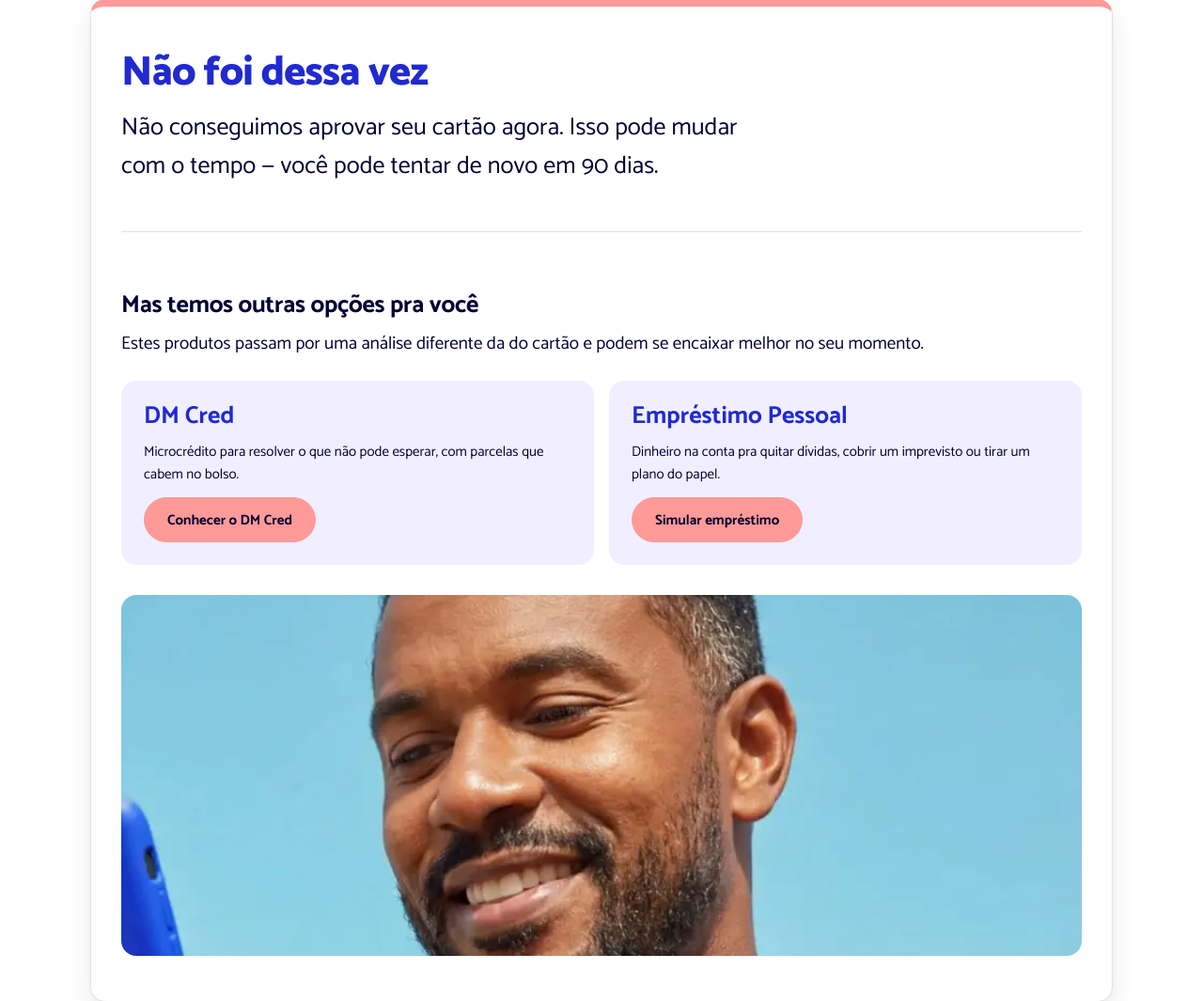
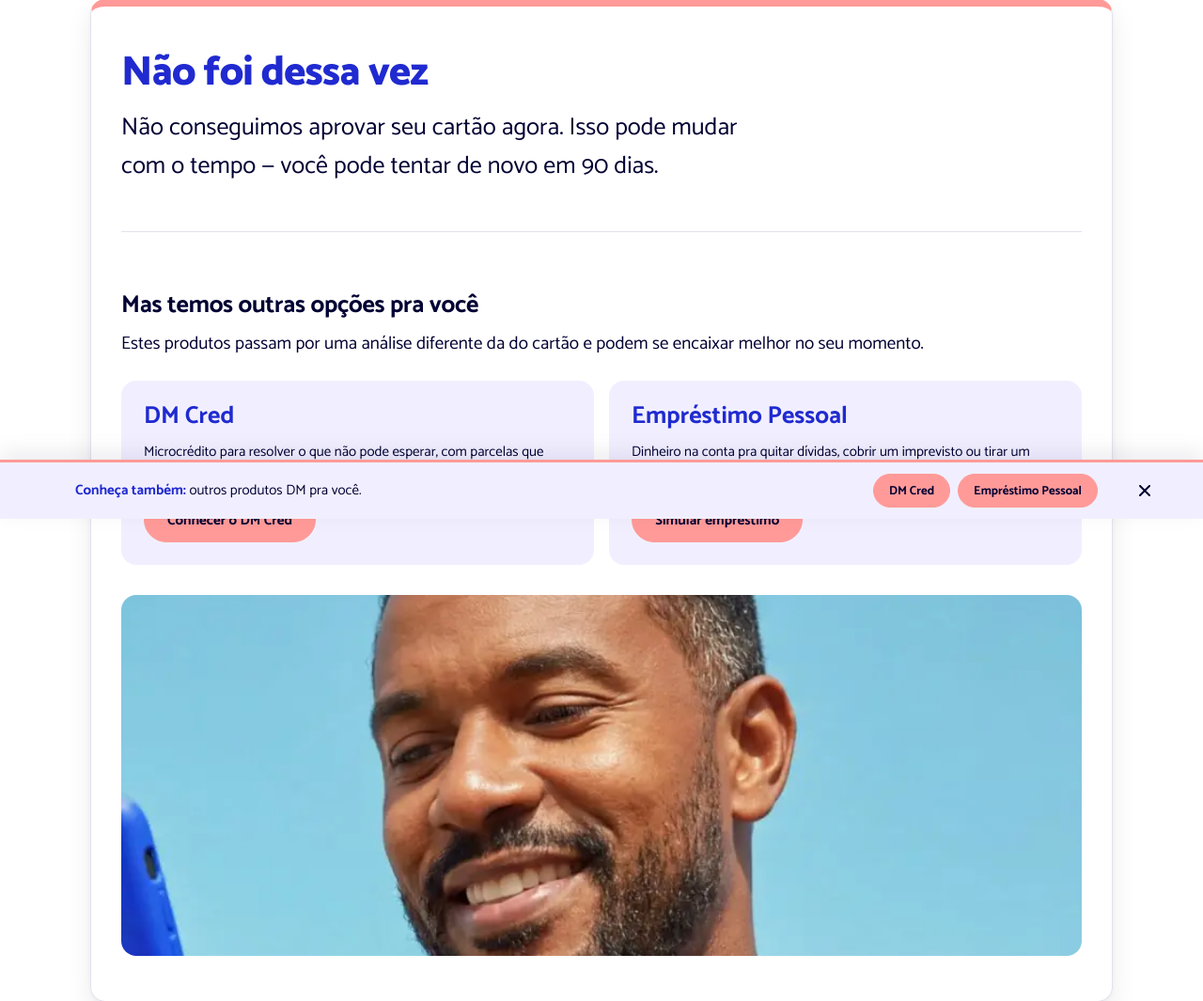
Before and after one commit to PI-Nexus/Projeto-Integrador-II, a Flask app: page /negado in a window 1280 px wide. Shown: the part 248-1313 px from the top of the page at 94% size. Run offline with Flask 3, Linux system fonts and the light colour scheme.

Commit message:
pop-op para recomendação da dm card

```diff
--- a/app/frontend/static/css/components.css
+++ b/app/frontend/static/css/components.css
@@ -1154,3 +1154,71 @@ main > h1 {
   clip-path: inset(50%);
   white-space: nowrap;
 }
+
+/* ==================================================== POP-UP DE PRODUTOS ==== */
+/*
+  Faixa fixa na base das telas de resultado. Não é modal: não bloqueia a página nem
+  rouba o foco. O JS reserva o espaço dela no fim da página (padding-bottom do body),
+  então nenhum conteúdo fica escondido atrás dela.
+*/
+.popup-produtos {
+  position: fixed;
+  inset: auto 0 0 0;
+  z-index: 40;
+  padding: var(--e-3) calc(var(--esp-borda) + var(--e-6)) var(--e-3) var(--esp-borda);
+  background: var(--dm-lilas);
+  border-top: 3px solid var(--dm-coral);
+  box-shadow: 0 -8px 24px rgb(0 0 51 / 0.08);
+  color: var(--dm-tinta);
+
+  opacity: 0;
+  transform: translateY(100%);
+  transition: opacity var(--transicao), transform var(--transicao);
+}
+.popup-produtos[hidden] { display: none; }
+.popup-produtos--visivel { opacity: 1; transform: translateY(0); }
+
+.popup-produtos__conteudo {
+  display: flex;
+  align-items: center;
+  justify-content: space-between;
+  flex-wrap: wrap;
+  gap: var(--e-2) var(--e-5);
+  max-width: var(--largura-conteudo);
+  margin-inline: auto;
+}
+.popup-produtos__texto { font-size: var(--texto-p); }
+.popup-produtos__texto strong { color: var(--dm-azul); }
+
+.popup-produtos__acoes { display: flex; flex-wrap: wrap; gap: var(--e-2); }
+.popup-produtos__acoes .btn {
+  min-height: 36px;
+  padding: 0 var(--e-4);
+  font-size: var(--texto-pp);
+}
+
+.popup-produtos__fechar {
+  position: absolute;
+  top: 50%;
+  right: var(--esp-borda);
+  transform: translateY(-50%);
+  display: grid;
+  place-items: center;
+  width: 32px;
+  height: 32px;
+  padding: 0;
+  border: 0;
+  border-radius: 50%;
+  background: transparent;
+  color: var(--dm-tinta);
+  cursor: pointer;
+  transition: background-color var(--transicao);
+}
+.popup-produtos__fechar:hover { background: var(--dm-cinza); }
+
+@media (max-width: 40rem) {
+  .popup-produtos__conteudo { flex-direction: column; align-items: stretch; }
+  .popup-produtos__acoes { display: grid; grid-template-columns: 1fr 1fr; }
+  .popup-produtos__acoes .btn { padding: 0 var(--e-2); }
+  .popup-produtos__fechar { top: var(--e-3); transform: none; }
+}
--- /dev/null
+++ b/app/frontend/static/js/popup-produtos.js
@@ -0,0 +1,51 @@
+/* ==========================================================================
+   POP-UP DE PRODUTOS — telas de resultado (aprovado, analise, negado)
+   Faixa discreta na base; aparece após um instante; fechar salva em sessionStorage.
+   ========================================================================== */
+(function () {
+  'use strict';
+
+  var CHAVE = 'dm-popup-produtos-fechado';
+  var ATRASO_MS = 1500;
+
+  function foiFechado() {
+    try { return sessionStorage.getItem(CHAVE) === '1'; } catch (e) { return false; }
+  }
+
+  function iniciar() {
+    var popup = document.getElementById('popup-produtos');
+    if (!popup || foiFechado()) return;
+
+    function abrir() {
+      popup.hidden = false;
+      // A faixa é fixa na base: reserva o espaço dela para o rodapé não ficar coberto.
+      document.body.style.paddingBottom = popup.offsetHeight + 'px';
+      window.requestAnimationFrame(function () {
+        popup.classList.add('popup-produtos--visivel');
+      });
+    }
+
+    function fechar() {
+      popup.classList.remove('popup-produtos--visivel');
+      popup.hidden = true;
+      document.body.style.paddingBottom = '';
+      document.removeEventListener('keydown', aoTeclar);
+      try { sessionStorage.setItem(CHAVE, '1'); } catch (e) { /* storage bloqueado: fecha só agora */ }
+    }
+
+    function aoTeclar(evento) {
+      if (evento.key === 'Escape') fechar();
+    }
+
+    popup.querySelector('[data-popup-fechar]').addEventListener('click', fechar);
+    document.addEventListener('keydown', aoTeclar);
+
+    window.setTimeout(abrir, ATRASO_MS);
+  }
+
+  if (document.readyState === 'loading') {
+    document.addEventListener('DOMContentLoaded', iniciar);
+  } else {
+    iniciar();
+  }
+})();
--- /dev/null
+++ b/app/frontend/templates/_popup_produtos.html
@@ -0,0 +1,19 @@
+<!-- Faixa discreta de outros produtos DM (telas de resultado). Não bloqueia a página. -->
+<aside class="popup-produtos" id="popup-produtos" aria-label="Outros produtos DM" hidden>
+  <div class="popup-produtos__conteudo">
+    <p class="popup-produtos__texto"><strong>Conheça também:</strong> outros produtos DM pra você.</p>
+
+    <div class="popup-produtos__acoes">
+      <a class="btn btn--secundario" href="https://www.vocedm.com.br/portal/" target="_blank" rel="noopener">DM Cred</a>
+      <a class="btn btn--secundario" href="https://www.vocedm.com.br/portal/" target="_blank" rel="noopener">Empréstimo Pessoal</a>
+    </div>
+  </div>
+
+  <button class="popup-produtos__fechar" type="button" aria-label="Fechar sugestões de produtos" data-popup-fechar>
+    <svg width="12" height="12" viewBox="0 0 12 12" aria-hidden="true">
+      <path d="M1 1l10 10M11 1L1 11" stroke="currentColor" stroke-width="2" stroke-linecap="round" fill="none"/>
+    </svg>
+  </button>
+</aside>
+
+<script src="{{ url_for('static', filename='js/popup-produtos.js') }}" defer></script>
--- a/app/frontend/templates/analise.html
+++ b/app/frontend/templates/analise.html
@@ -15,7 +15,8 @@
   <link rel="stylesheet" href="{{ url_for('static', filename='css/components.css') }}">
 </head>
 
-<body>
+  {% include '_popup_produtos.html' %}
+</body>
   <header class="cabecalho cabecalho--simples">
     <a class="cabecalho__logo" href="{{ url_for('routes.home') }}">
       <img src="{{ url_for('static', filename='img/logo-dm.svg') }}" width="32" height="34" alt="DM — voltar para a página inicial">
--- a/app/frontend/templates/aprovado.html
+++ b/app/frontend/templates/aprovado.html
@@ -15,7 +15,8 @@
   <link rel="stylesheet" href="{{ url_for('static', filename='css/components.css') }}">
 </head>
 
-<body>
+  {% include '_popup_produtos.html' %}
+</body>
   <header class="cabecalho cabecalho--simples">
     <a class="cabecalho__logo" href="{{ url_for('routes.home') }}">
       <img src="{{ url_for('static', filename='img/logo-dm.svg') }}" width="32" height="34" alt="DM — voltar para a página inicial">
--- a/app/frontend/templates/negado.html
+++ b/app/frontend/templates/negado.html
@@ -15,7 +15,8 @@
   <link rel="stylesheet" href="{{ url_for('static', filename='css/components.css') }}">
 </head>
 
-<body>
+  {% include '_popup_produtos.html' %}
+</body>
   <header class="cabecalho cabecalho--simples">
     <a class="cabecalho__logo" href="{{ url_for('routes.home') }}">
       <img src="{{ url_for('static', filename='img/logo-dm.svg') }}" width="32" height="34" alt="DM — voltar para a página inicial">
--- a/app/frontend/templates/solicita.html
+++ b/app/frontend/templates/solicita.html
@@ -20,7 +20,8 @@
 
 </head>
 
-<body>
+  {% include '_popup_produtos.html' %}
+</body>
   <a class="pular-link" href="#formulario">Pular para o formulário</a>
 
   <header class="cabecalho cabecalho--simples">
```
